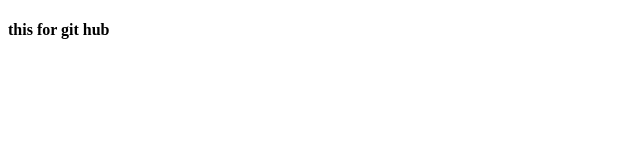
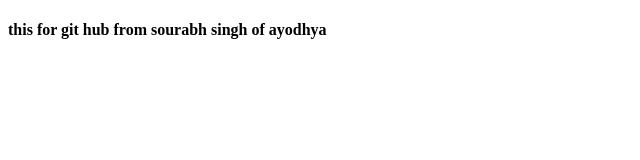
Before and after one commit to sourabh2421/rock-paper-game, a plain HTML site: page index.html in a window 1280 px wide. Shown: the whole page, without its empty margins (0-640 px from the left). Drawn offline with Linux system fonts and the light colour scheme.

Commit message:
msg from sourabh

```diff
--- a/index.html
+++ b/index.html
@@ -6,6 +6,6 @@
     <title>Document</title>
 </head>
 <body>
-    <h4>this for git hub</h4>
+    <h4>this for git hub from sourabh singh of ayodhya</h4>
 </body>
 </html>
```
